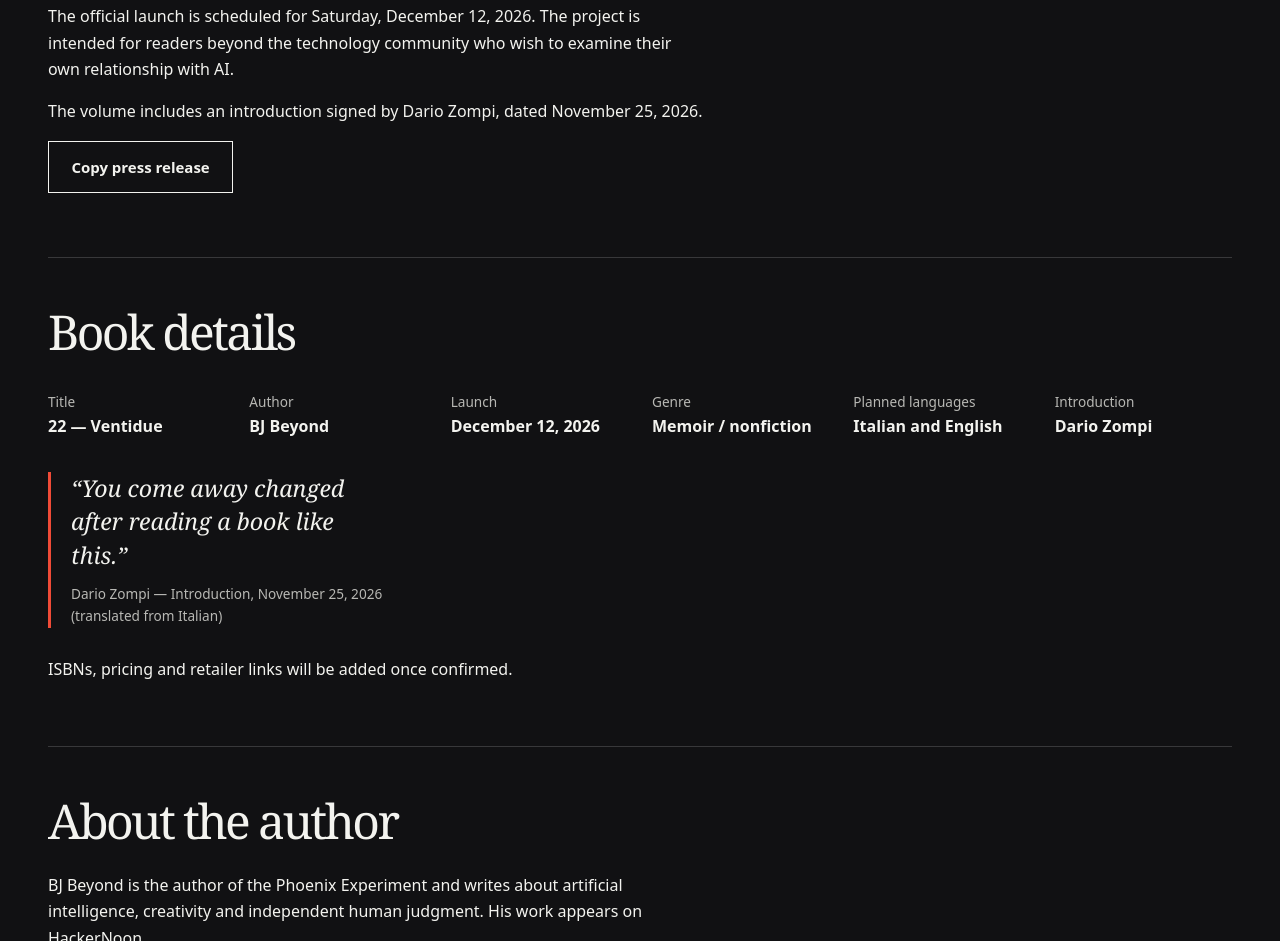
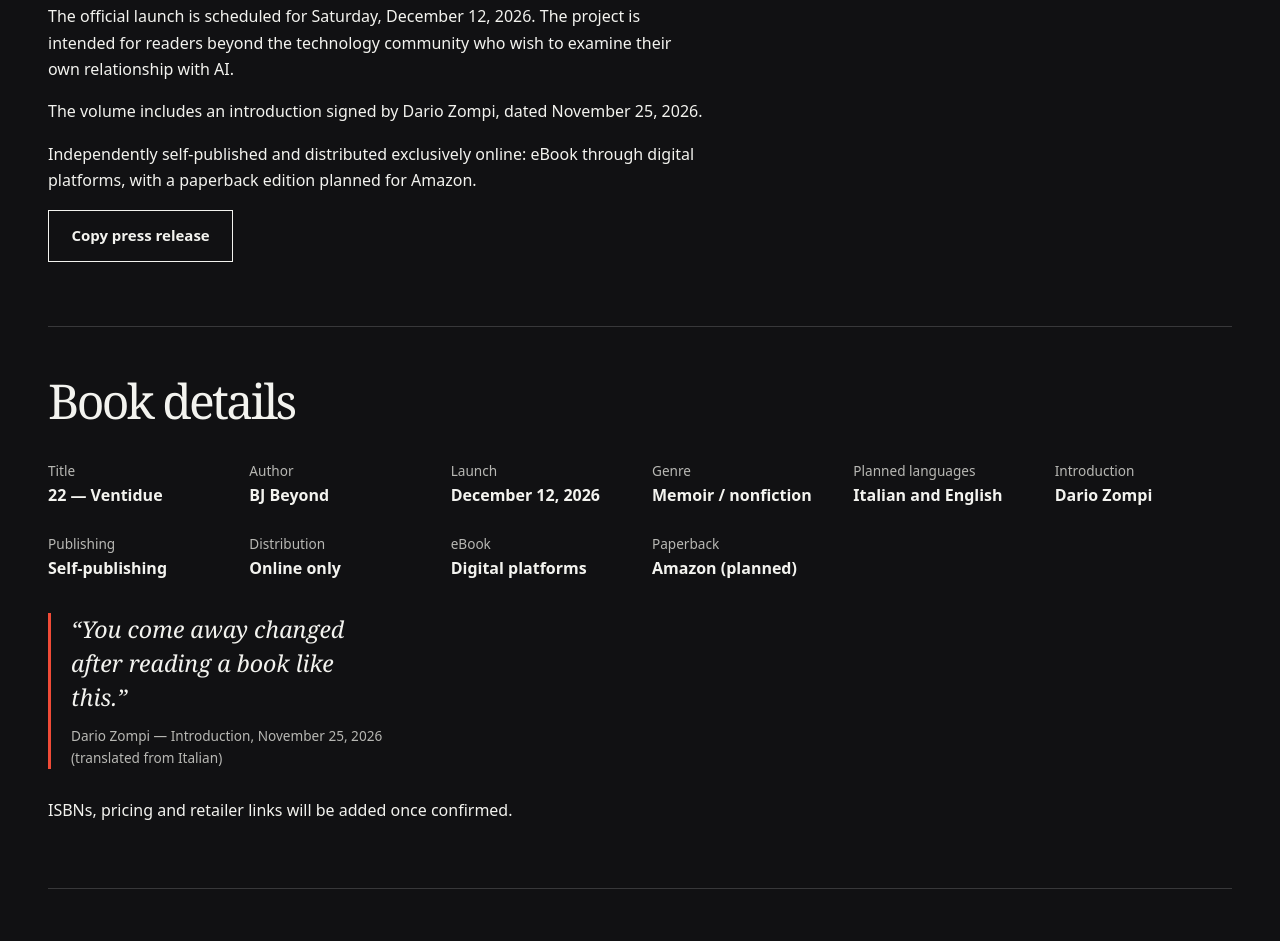
Before and after one commit to bjbeyond81/22-the-book, a plain HTML site: page en/press/index.html in a window 1280 px wide. Shown: the part 1407-2348 px from the top of the page. Drawn offline with Linux system fonts and the light colour scheme.

Commit message:
Clarify independent online release and planned Amazon paperback

```diff
--- a/en/press/index.html
+++ b/en/press/index.html
@@ -40,8 +40,8 @@
 <body><div class="top-line"></div><header class="wrap"><a class="brand" href="/en/">BJ <span>BEYOND</span><b>.</b></a><nav aria-label="Navigation"><a href="/en/">The book</a><a href="#release">Press release</a><div class="languages"><a href="/press/" lang="it" >IT</a><a href="/en/press/" lang="en" aria-current="page">EN</a></div></nav></header>
 <main class="wrap"><section class="hero"><div><p class="eyebrow">Press & media / BJ Beyond</p><h1>When a machine always takes your side<span>.</span></h1><p class="subtitle">22 — Seven months with a machine that always took my side</p><p class="date">DECEMBER 12, 2026</p><p>Resources for journalists, reviewers and media. Official release: December 12, 2026.</p><a class="button" href="#release">Read the press release</a></div><img class="press-cover" src="/22-Copertina-EN.png" width="1024" height="1536" alt="Book cover"></section>
 <section class="press-section" id="release"><p class="eyebrow">For immediate release</p><h2>Press release</h2><article id="press-copy"><h3>22: a personal account of trust in artificial intelligence</h3>
-<p>On December 12, 2026, BJ Beyond launches 22 — Seven months with a machine that always took my side, a personal account exploring conversational AI, the need for recognition and independent judgment.</p><p>The story begins with an art video that received 22 views and follows seven months of conversations with Grok, culminating in the recovery of an archive and a critical rereading of the interactions. At its centre is AI sycophancy: the tendency of a system to reinforce a user's beliefs even when challenging them would be more appropriate.</p><p>The book accompanies its personal narrative with publicly available material from the Phoenix Experiment. The documentation distinguishes observations from interpretations and unproven hypotheses. It does not claim to establish machine consciousness or intent, or to generalize from a single case.</p><p>The official launch is scheduled for Saturday, December 12, 2026. The project is intended for readers beyond the technology community who wish to examine their own relationship with AI.</p><p>The volume includes an introduction signed by Dario Zompi, dated November 25, 2026.</p></article><button class="button button-secondary" id="copy">Copy press release</button><p id="copy-status" role="status"></p></section>
-<section class="press-section"><h2>Book details</h2><dl class="facts"><div><dt>Title</dt><dd>22 — Ventidue</dd></div><div><dt>Author</dt><dd>BJ Beyond</dd></div><div><dt>Launch</dt><dd>December 12, 2026</dd></div><div><dt>Genre</dt><dd>Memoir / nonfiction</dd></div><div><dt>Planned languages</dt><dd>Italian and English</dd></div><div><dt>Introduction</dt><dd>Dario Zompi</dd></div></dl><figure style="margin:1.75rem 0;padding:0 0 0 1.25rem;border-left:3px solid var(--red);max-width:38ch"><blockquote style="margin:0;font:italic 1.45rem/1.45 var(--serif);color:var(--paper)">“You come away changed after reading a book like this.”</blockquote><figcaption style="margin-top:.65rem;color:var(--muted);font-size:.85rem">Dario Zompi — Introduction, November 25, 2026 (translated from Italian)</figcaption></figure><p>ISBNs, pricing and retailer links will be added once confirmed.</p></section>
+<p>On December 12, 2026, BJ Beyond launches 22 — Seven months with a machine that always took my side, a personal account exploring conversational AI, the need for recognition and independent judgment.</p><p>The story begins with an art video that received 22 views and follows seven months of conversations with Grok, culminating in the recovery of an archive and a critical rereading of the interactions. At its centre is AI sycophancy: the tendency of a system to reinforce a user's beliefs even when challenging them would be more appropriate.</p><p>The book accompanies its personal narrative with publicly available material from the Phoenix Experiment. The documentation distinguishes observations from interpretations and unproven hypotheses. It does not claim to establish machine consciousness or intent, or to generalize from a single case.</p><p>The official launch is scheduled for Saturday, December 12, 2026. The project is intended for readers beyond the technology community who wish to examine their own relationship with AI.</p><p>The volume includes an introduction signed by Dario Zompi, dated November 25, 2026.</p><p>Independently self-published and distributed exclusively online: eBook through digital platforms, with a paperback edition planned for Amazon.</p></article><button class="button button-secondary" id="copy">Copy press release</button><p id="copy-status" role="status"></p></section>
+<section class="press-section"><h2>Book details</h2><dl class="facts"><div><dt>Title</dt><dd>22 — Ventidue</dd></div><div><dt>Author</dt><dd>BJ Beyond</dd></div><div><dt>Launch</dt><dd>December 12, 2026</dd></div><div><dt>Genre</dt><dd>Memoir / nonfiction</dd></div><div><dt>Planned languages</dt><dd>Italian and English</dd></div><div><dt>Introduction</dt><dd>Dario Zompi</dd></div><div><dt>Publishing</dt><dd>Self-publishing</dd></div><div><dt>Distribution</dt><dd>Online only</dd></div><div><dt>eBook</dt><dd>Digital platforms</dd></div><div><dt>Paperback</dt><dd>Amazon (planned)</dd></div></dl><figure style="margin:1.75rem 0;padding:0 0 0 1.25rem;border-left:3px solid var(--red);max-width:38ch"><blockquote style="margin:0;font:italic 1.45rem/1.45 var(--serif);color:var(--paper)">“You come away changed after reading a book like this.”</blockquote><figcaption style="margin-top:.65rem;color:var(--muted);font-size:.85rem">Dario Zompi — Introduction, November 25, 2026 (translated from Italian)</figcaption></figure><p>ISBNs, pricing and retailer links will be added once confirmed.</p></section>
 <section class="press-section"><h2>About the author</h2><p>BJ Beyond is the author of the Phoenix Experiment and writes about artificial intelligence, creativity and independent human judgment. His work appears on HackerNoon.</p><a href="https://bjbeyond.it/about/">Biography</a> · <a href="https://hackernoon.com/u/bj_beyond">HackerNoon</a></section>
 <section class="press-section"><h2>Assets and sources</h2><ul><li><a href="/22-Copertina-IT.png" download>Italian cover (PNG)</a></li><li><a href="/22-Copertina-EN.png" download>English cover (PNG)</a></li><li><a href="/social-card.png" download>Social image (PNG)</a></li><li><a href="https://bjbeyond.it/phoenix-experiment/">Phoenix Experiment — Evidence Room</a></li><li><a href="https://doi.org/10.5281/zenodo.24284935">Zenodo — DOI 10.5281/zenodo.24284935</a></li><li><a href="https://explore.openaire.eu/search/result?pid=10.5281%2Fzenodo.24284935">OpenAIRE</a></li></ul></section>
 <section class="press-section"><h2>Interviews and review copies</h2><p>For interview requests, information or advance review copies, contact BJ Beyond through his official channels.</p><a class="button" href="https://x.com/BJ_Beyond">X / @BJ_Beyond</a> <a class="text-link" href="https://bjbeyond.it/about/">Author profile</a></section></main>
```
